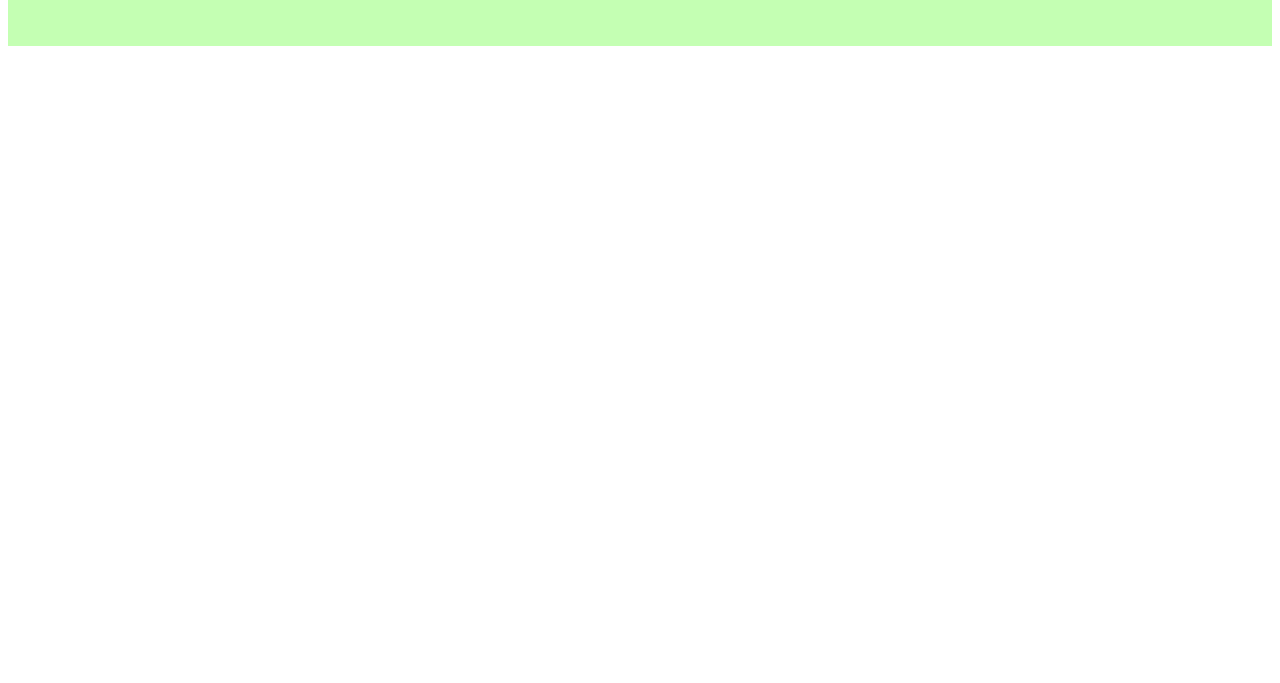
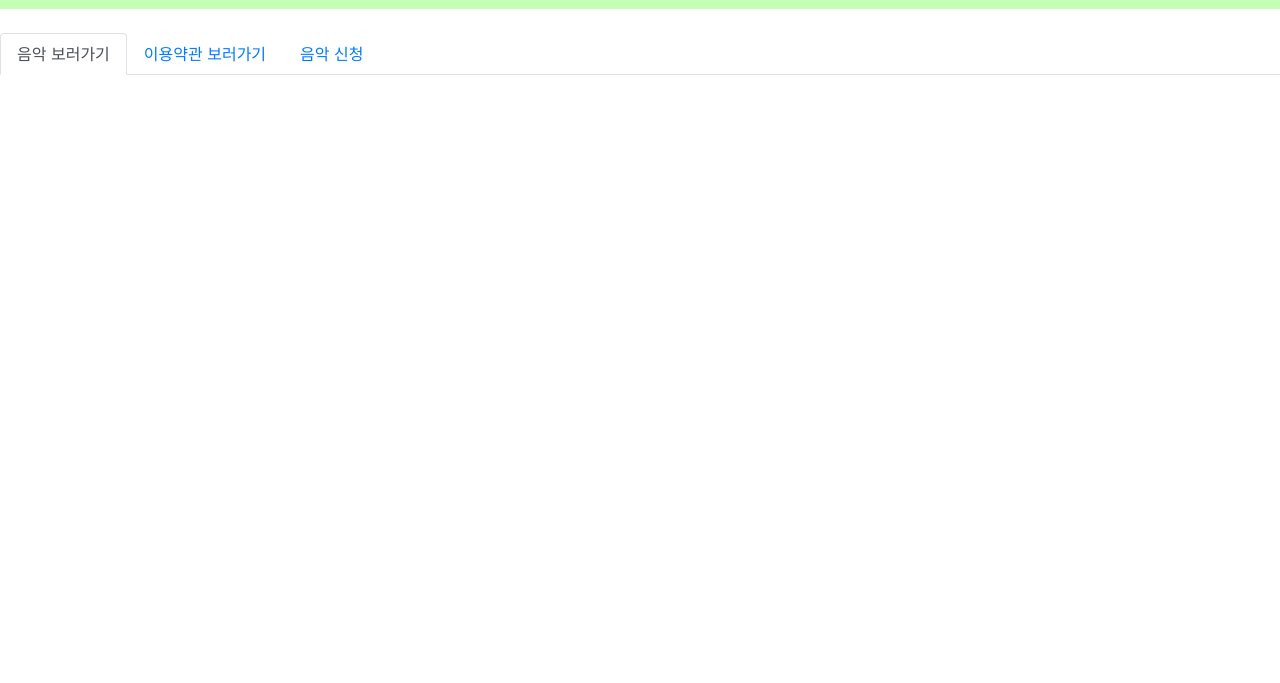
Before and after one commit to Student-Developers-Korea/EntMusic, a plain HTML site: page index.html in a window 1280 px wide. Shown: the part 117-800 px from the top of the page. Drawn offline with nearby package versions, Linux system fonts and the light colour scheme.

Commit message:
Update index.html

```diff
--- a/index.html
+++ b/index.html
@@ -5,10 +5,27 @@
     <meta name="viewport" content="width=device-width">
     <title>EntMusic</title>
     <link href="style.css" rel="stylesheet" type="text/css" />
+      <meta name="viewport" content="width=device-width, initial-scale=1">
+  <link rel="stylesheet" href="https://maxcdn.bootstrapcdn.com/bootstrap/4.5.2/css/bootstrap.min.css">
+  <script src="https://ajax.googleapis.com/ajax/libs/jquery/3.5.1/jquery.min.js"></script>
+  <script src="https://cdnjs.cloudflare.com/ajax/libs/popper.js/1.16.0/umd/popper.min.js"></script>
+  <script src="https://maxcdn.bootstrapcdn.com/bootstrap/4.5.2/js/bootstrap.min.js"></script>
 <link rel="shortcut icon" href="image-2020542204.png" type="image/x-icon">
   </head>
   <body>
     <header><h2>EntMusic-음악을 자유롭게.</h2></header>
+    <br>
+      <ul class="nav nav-tabs">
+    <li class="nav-item">
+      <a class="nav-link active" href="#">음악 보러가기</a>
+    </li>
+    <li class="nav-item">
+      <a class="nav-link" href="#">이용약관 보러가기</a>
+    </li>
+    <li class="nav-item">
+      <a class="nav-link" href="#">음악 신청</a>
+    </li>
+  </ul>
     <script src="script.js"></script>
   </body>
 </html>
```
